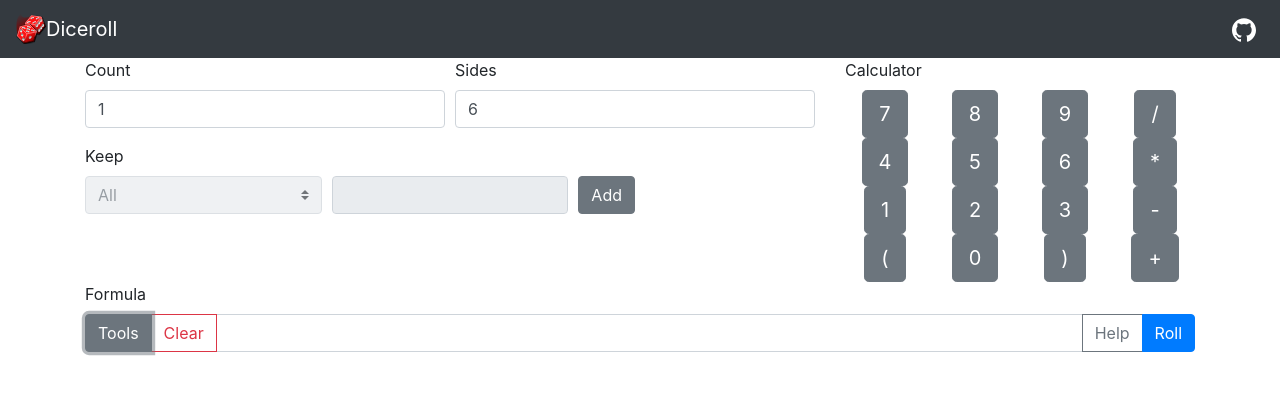
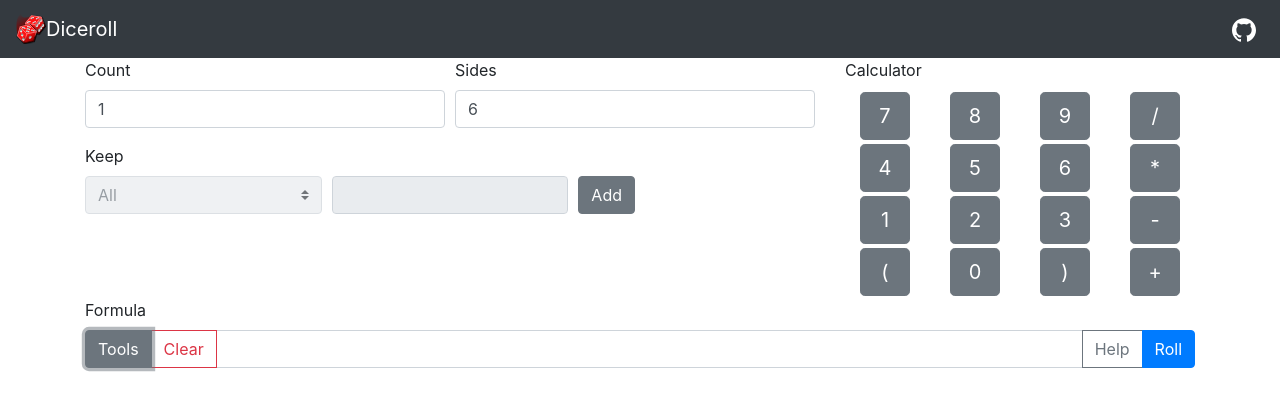
Before and after one commit to aaaantoine/diceroll, a React (Create React App) app: page / in a window 1280 px wide. Both pictures are taken after a click on the button "Tools". Shown: the top 410 px of the page. Built offline with nearby package versions, Linux system fonts and the light colour scheme.

Commit message:
Customize calculator button sizes and margins.

```diff
--- a/src/App.css
+++ b/src/App.css
@@ -2,6 +2,11 @@
   width: 1.5em;
   height: 1.5em;
   color: white;
+}
+
+.calculator-buttons button {
+  width: 2.5em;
+  margin: 2px;
 }
 
 .result {
--- a/src/InputToolbox.js
+++ b/src/InputToolbox.js
@@ -61,7 +61,7 @@ export default class InputToolbox extends React.Component {
                         </div>
                     </div>
                 </div>
-                <div class="col-lg-4">
+                <div class="col-lg-4 calculator-buttons">
                     <label>Calculator</label>
 
                     <div class="form-row">
```
